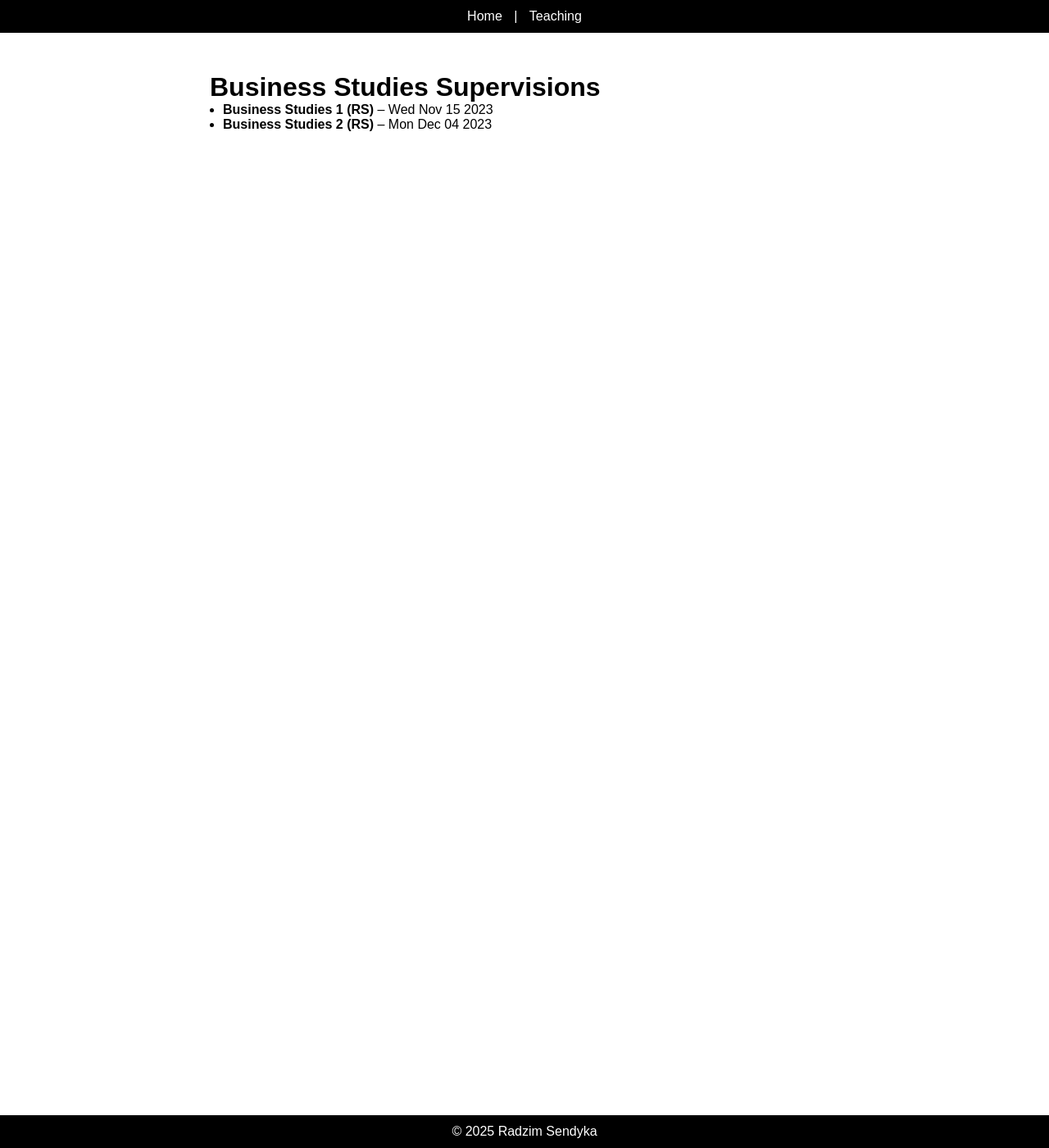
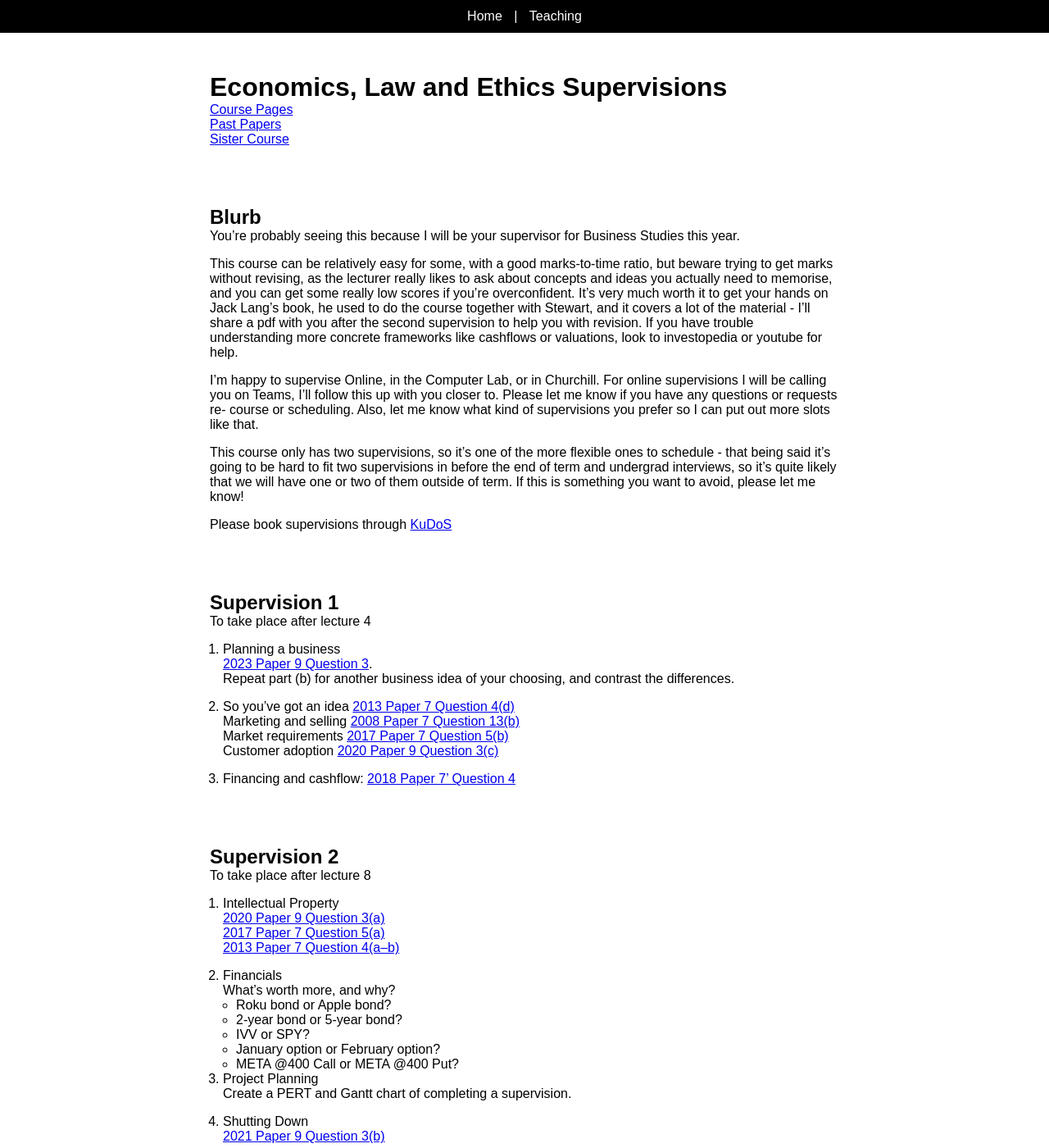
Before and after one commit to Radzim/radzim.github.io, a Jekyll site: the page built from teaching/business-studies.md, in a window 1280 px wide and 1400 px high. Shown: the whole window at 82% size. Built offline with Jekyll 4.4.1, drawn with Linux system fonts in a browser that asks for light colours; some of the changed text lies outside the part shown.

Commit message:
updates, bs

```diff
--- a/teaching/business-studies.md
+++ b/teaching/business-studies.md
@@ -3,7 +3,65 @@ layout: default
 title: Business Studies
 ---
 
-# Business Studies Supervisions
+# Economics, Law and Ethics Supervisions
+[Course Pages](https://www.cl.cam.ac.uk/teaching/2526/Business/)
+[Past Papers](https://www.cl.cam.ac.uk/teaching/exams/pastpapers/t-BusinessStudies.html)
+[Sister Course](https://www.cl.cam.ac.uk/teaching/2526/ECommerce/)
 
-- **Business Studies 1 (RS)** – Wed Nov 15 2023
-- **Business Studies 2 (RS)** – Mon Dec 04 2023
+<br><br>
+---
+## Blurb
+
+You're probably seeing this because I will be your supervisor for Business Studies this year.
+
+This course can be relatively easy for some, with a good marks-to-time ratio, but beware trying to get marks without revising, as the lecturer really likes to ask about concepts and ideas you actually need to memorise, and you can get some really low scores if you're overconfident. It's very much worth it to get your hands on Jack Lang's book, he used to do the course together with Stewart, and it covers a lot of the material - I'll share a pdf with you after the second supervision to help you with revision. If you have trouble understanding more concrete frameworks like cashflows or valuations, look to investopedia or youtube for help.
+
+I'm happy to supervise Online, in the Computer Lab, or in Churchill. For online supervisions I will be calling you on Teams, I'll follow this up with you closer to. Please let me know if you have any questions or requests re- course or scheduling. Also, let me know what kind of supervisions you prefer so I can put out more slots like that.
+
+This course only has two supervisions, so it's one of the more flexible ones to schedule - that being said it's going to be hard to fit two supervisions in before the end of term and undergrad interviews, so it's quite likely that we will have one or two of them outside of term. If this is something you want to avoid, please let me know!
+
+Please book supervisions through [KuDoS](https://kudos.chu.cam.ac.uk/)
+
+<br><br>
+---
+## Supervision 1
+To take place after lecture 4
+
+1. Planning a business
+[2023 Paper 9 Question 3](https://www.cl.cam.ac.uk/teaching/exams/pastpapers/y2023p9q3.pdf).
+Repeat part (b) for another business idea of your choosing, and contrast the differences.
+
+2. So you've got an idea [2013 Paper 7 Question 4(d)](https://www.cl.cam.ac.uk/teaching/exams/pastpapers/y2013p7q4.pdf)
+Marketing and selling [2008 Paper 7 Question 13(b)](https://www.cl.cam.ac.uk/teaching/exams/pastpapers/y2008p7q13.pdf)
+Market requirements [2017 Paper 7 Question 5(b)](https://www.cl.cam.ac.uk/teaching/exams/pastpapers/y2017p7q5.pdf)
+Customer adoption [2020 Paper 9 Question 3(c)](https://www.cl.cam.ac.uk/teaching/exams/pastpapers/y2020p9q3.pdf)
+
+3. Financing and cashflow: [2018 Paper 7' Question 4](https://www.cl.cam.ac.uk/teaching/exams/pastpapers/y2018p27q4.pdf)
+
+<br><br>
+---
+## Supervision 2
+To take place after lecture 8
+
+1. Intellectual Property
+[2020 Paper 9 Question 3(a)](https://www.cl.cam.ac.uk/teaching/exams/pastpapers/y2020p9q3.pdf)
+[2017 Paper 7 Question 5(a)](https://www.cl.cam.ac.uk/teaching/exams/pastpapers/y2017p7q5.pdf)
+[2013 Paper 7 Question 4(a–b)](https://www.cl.cam.ac.uk/teaching/exams/pastpapers/y2013p7q4.pdf)
+
+2. Financials
+What’s worth more, and why?
+- Roku bond or Apple bond?
+- 2-year bond or 5-year bond?
+- IVV or SPY?
+- January option or February option?
+- META @400 Call or META @400 Put?
+
+3. Project Planning
+Create a PERT and Gantt chart of completing a supervision.
+
+4. Shutting Down
+[2021 Paper 9 Question 3(b)](https://www.cl.cam.ac.uk/teaching/exams/pastpapers/y2021p9q3.pdf)
+
+5. Valuation
+[2014 Paper 7 Question 4](https://www.cl.cam.ac.uk/teaching/exams/pastpapers/y2014p7q4.pdf)
+[2015 Paper 7 Question 4](https://www.cl.cam.ac.uk/teaching/exams/pastpapers/y2015p7q4.pdf)
```
Also changed, not shown: teaching/economics-law-and-ethics.md (+3 -1 lines).
